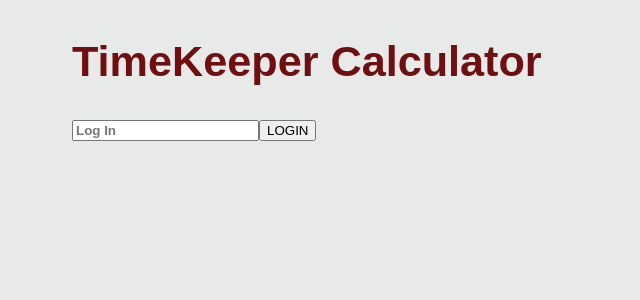
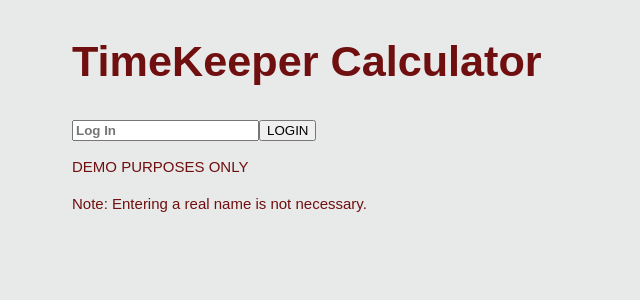
Before and after one commit to Monty7/timekeeper_react_frontend, a React (Create React App) app: page / in a window 1280 px wide. Shown: the top 300 px of the page, without its empty margins (0-640 px from the left). Built offline with nearby package versions, Linux system fonts and the light colour scheme.

Commit message:
Added a demo message component to login page

```diff
--- /dev/null
+++ b/src/components/DemoMessage.js
@@ -0,0 +1,12 @@
+import React from 'react'
+
+const DemoMessage = () => {
+    return (
+        <footer>
+            <p>DEMO PURPOSES ONLY</p>
+            <p>Note: Entering a real name is not necessary.</p>
+        </footer>
+    )
+}
+
+export default DemoMessage
--- a/src/components/LoginForm.js
+++ b/src/components/LoginForm.js
@@ -1,6 +1,7 @@
 import React, {Component} from 'react'
 import LoginButton from './buttons/LoginButton'
 import Header from './Header'
+import DemoMessage from './DemoMessage'
 import {fetchUser} from '../actions/login'
 import { connect } from 'react-redux'
 import { withRouter } from "react-router-dom"
@@ -30,11 +31,11 @@ render(){
             <Header />
             <form onSubmit={this.handleSubmit}>
                 <div id="sign_up_in">
-                <div id="sign_up">
-                    <input type="text" name="name" id="sign_in_user" placeholder="Log In" onChange={this.handleOnChange} />
-                    <LoginButton id="submit_user" />
-
-                </div>
+                    <div id="sign_up">
+                        <input type="text" name="name" id="sign_in_user" placeholder="Log In" onChange={this.handleOnChange} />
+                        <LoginButton id="submit_user" />
+                        <DemoMessage />
+                    </div>
                 </div>
             </form>
         </div>
```
